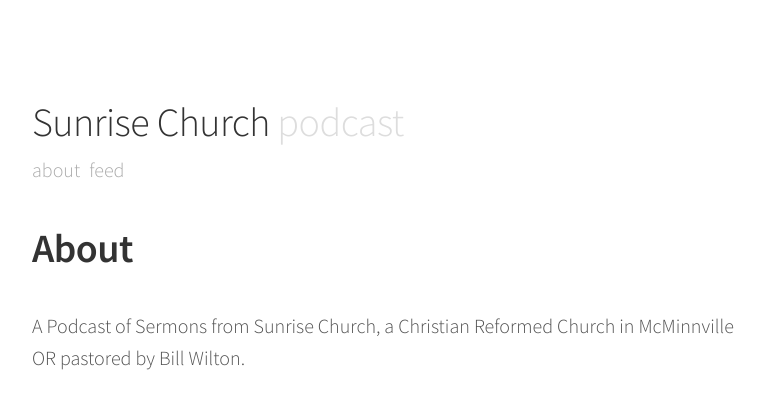
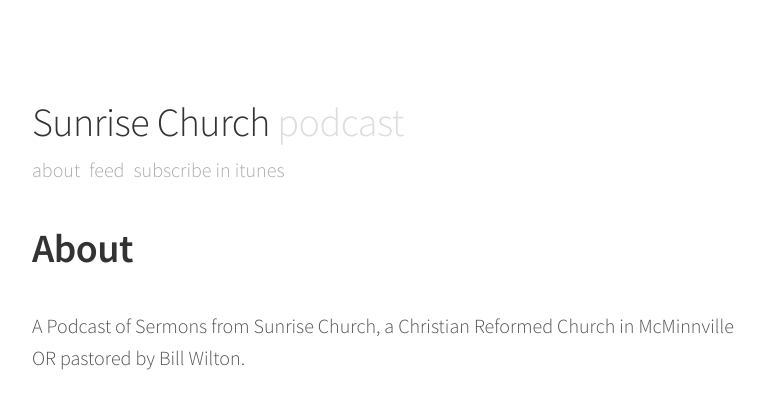
Before and after one commit to whaleen/sunrisechurch.us, a Jekyll site: the page built from about.md, in a window 1280 px wide. Shown: the top 409 px of the page, without its empty margins (248-1013 px from the left). Built offline with Jekyll 4.4.1, drawn with Linux system fonts in a browser that asks for light colours.

Commit message:
sdfkjhdskj

```diff
--- a/_layouts/page.html
+++ b/_layouts/page.html
@@ -9,6 +9,7 @@ layout: default
     {% for nav in site.nav %}
     <a href="{{ site.url }}{{ nav.href }}">{{ nav.name }}</a>
     {% endfor %}
+    <a href="itpc://whaleen.github.io/sunrisechurch.us/podcast.rss">Subscribe in iTunes</a>
   </nav>
 </header>
 <div class="content page">
```
Also changed, not shown: 4 other files.
